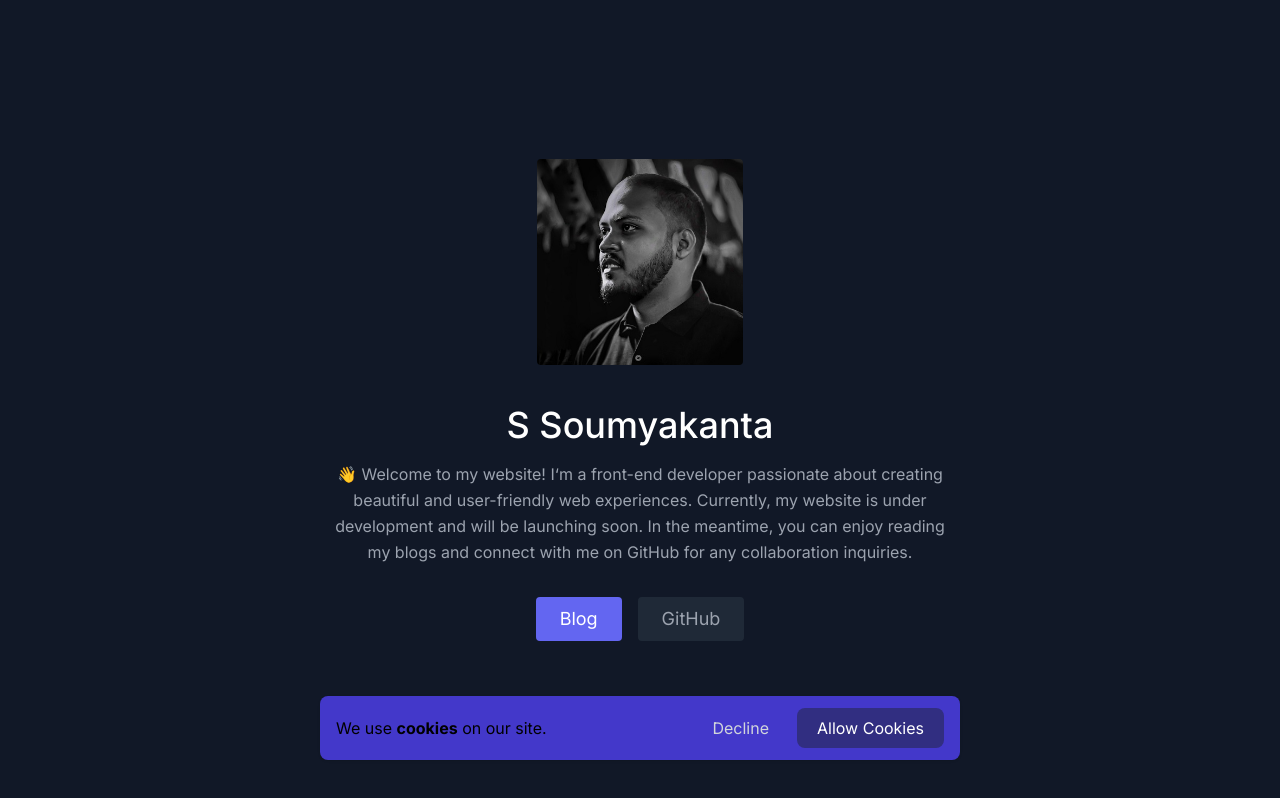
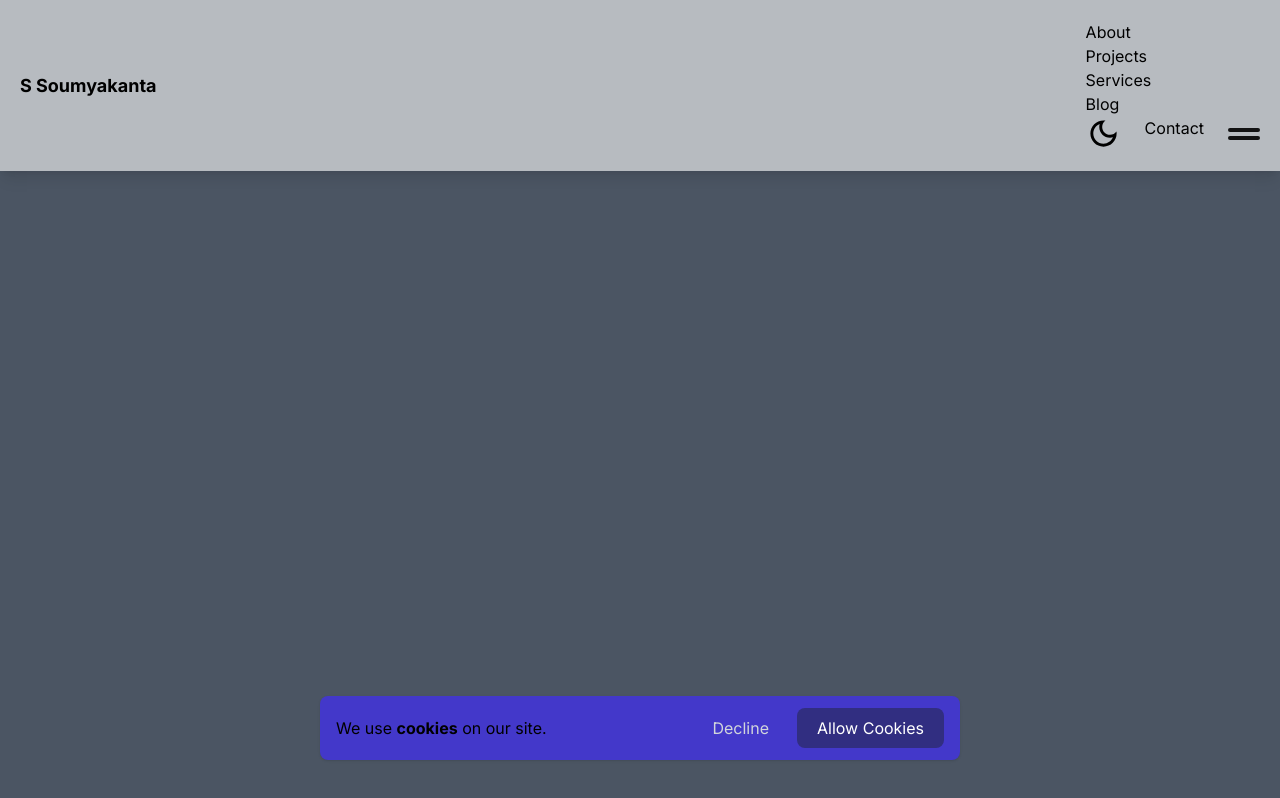
Before and after one commit to s-soumyakanta/s-soumyakanta, a Next.js app: page / in a window 1280 px wide. Built offline with nearby package versions, Linux system fonts and the light colour scheme; no server answers.

Commit message:
mui and navbar half complete

```diff
--- a/package.json
+++ b/package.json
@@ -9,6 +9,10 @@
     "lint": "next lint"
   },
   "dependencies": {
+    "@emotion/react": "^11.11.1",
+    "@emotion/styled": "^11.11.0",
+    "@mui/icons-material": "^5.14.19",
+    "@mui/material": "^5.14.20",
     "@types/gtag.js": "^0.0.18",
     "@vercel/analytics": "^1.1.1",
     "next": "14.0.3",
--- a/src/app/globals.css
+++ b/src/app/globals.css
@@ -1,27 +1,3 @@
 @tailwind base;
 @tailwind components;
 @tailwind utilities;
-
-:root {
-  --foreground-rgb: 0, 0, 0;
-  --background-start-rgb: 214, 219, 220;
-  --background-end-rgb: 255, 255, 255;
-}
-
-@media (prefers-color-scheme: dark) {
-  :root {
-    --foreground-rgb: 255, 255, 255;
-    --background-start-rgb: 0, 0, 0;
-    --background-end-rgb: 0, 0, 0;
-  }
-}
-
-body {
-  color: rgb(var(--foreground-rgb));
-  background: linear-gradient(
-      to bottom,
-      transparent,
-      rgb(var(--background-end-rgb))
-    )
-    rgb(var(--background-start-rgb));
-}
--- a/src/app/page.tsx
+++ b/src/app/page.tsx
@@ -1,23 +1,48 @@
-import Image from "next/image"
-import Link from "next/link"
+import { Navbar } from "@/components/Navbar"
 const page = () => {
   return (
-   <>
-    <section className="text-gray-400 bg-gray-900 body-font h-screen flex justify-center items-center ">
-  <div className="container mx-auto flex px-5  items-center justify-center flex-col ">
-    <Image className="lg:w-1/6 md:w-1/6 w-2/6 mb-10 object-cover object-center rounded" alt="S Soumyakanta" src='/s-soumyakanta.jpeg'  width="1060" height="509" />
-    <div className="text-center lg:w-2/4 w-full">
-      <h1 className="title-font sm:text-4xl text-3xl mb-4 font-medium text-white">S Soumyakanta</h1>
-      <p className="leading-relaxed mb-8">👋 Welcome to my website! I&lsquo;m a front-end developer passionate about creating beautiful and user-friendly web experiences. Currently, my website is under development and will be launching soon. In the meantime, you can enjoy reading my blogs and connect with me on GitHub for any collaboration inquiries.</p>
-      <div className="flex justify-center">
-        <Link className="inline-flex text-white bg-indigo-500 border-0 py-2 px-6 focus:outline-none hover:bg-indigo-600 rounded text-lg" href='/blog'>Blog</Link>
-        <Link className="ml-4 inline-flex text-gray-400 bg-gray-800 border-0 py-2 px-6 focus:outline-none hover:bg-gray-700 hover:text-white rounded text-lg" href='https://github.com/s-soumyakanta'>GitHub</Link>
-      </div>
+    <div className="bg-gray-600 min-h-screen relative">
+      <Navbar />
     </div>
-  </div>
-</section>
-   </>
   )
 }
 
 export default page
+
+
+
+
+
+
+
+
+
+
+
+
+
+
+
+// import Image from "next/image"
+// import Link from "next/link"
+// const page = () => {
+//   return (
+//    <>
+//     <section className="text-gray-400 bg-gray-900 body-font h-screen flex justify-center items-center ">
+//   <div className="container mx-auto flex px-5  items-center justify-center flex-col ">
+//     <Image className="lg:w-1/6 md:w-1/6 w-2/6 mb-10 object-cover object-center rounded" alt="S Soumyakanta" src='/s-soumyakanta.jpeg'  width="1060" height="509" />
+//     <div className="text-center lg:w-2/4 w-full">
+//       <h1 className="title-font sm:text-4xl text-3xl mb-4 font-medium text-white">S Soumyakanta</h1>
+//       <p className="leading-relaxed mb-8">👋 Welcome to my website! I&lsquo;m a front-end developer passionate about creating beautiful and user-friendly web experiences. Currently, my website is under development and will be launching soon. In the meantime, you can enjoy reading my blogs and connect with me on GitHub for any collaboration inquiries.</p>
+//       <div className="flex justify-center">
+//         <Link className="inline-flex text-white bg-indigo-500 border-0 py-2 px-6 focus:outline-none hover:bg-indigo-600 rounded text-lg" href='/blog'>Blog</Link>
+//         <Link className="ml-4 inline-flex text-gray-400 bg-gray-800 border-0 py-2 px-6 focus:outline-none hover:bg-gray-700 hover:text-white rounded text-lg" href='https://github.com/s-soumyakanta'>GitHub</Link>
+//       </div>
+//     </div>
+//   </div>
+// </section>
+//    </>
+//   )
+// }
+
+// export default page
--- /dev/null
+++ b/src/components/ContactButton.tsx
@@ -0,0 +1,10 @@
+
+const ContactButton = () => {
+  return (
+    <>
+     <button>Contact</button>
+    </>
+  )
+}
+
+export default ContactButton
--- /dev/null
+++ b/src/components/Hamberger.tsx
@@ -0,0 +1,44 @@
+"use client"
+import { useState } from "react"
+import { createPortal } from "react-dom"
+import Link from "next/link"
+import NavLinks from "./NavLinks"
+
+
+export default function Hamburger() {
+    const [isOpen,setIsOpen] = useState(false)
+    const hamburgerLineClass = `h-1 w-full my-0.5 rounded-md bg-black transition ease transform duration-300`
+  return (
+     <>
+       <button className="flex flex-col h-full w-full  justify-center items-center"
+      onClick={() => setIsOpen(!isOpen)}
+    >
+      <div
+        className={`${hamburgerLineClass} ${
+          isOpen
+            ? "rotate-45 translate-y-1 opacity-80"
+            : "opacity-90"
+        }`}
+      />
+
+      <div
+        className={`${hamburgerLineClass} ${
+          isOpen
+            ? "-rotate-45 -translate-y-1 opacity-80 "
+            : "opacity-90"
+        }`}
+      />
+       </button>
+       {
+        isOpen && createPortal(
+          <div className=" bg-white sticky bottom-0 bg-opacity-30 z-20 backdrop-filter backdrop-blur-sm left-0 w-full h-screen lg:hidden" onClick={() => setIsOpen(false)}>
+            <div className="h-full flex items-end">
+             <NavLinks />
+            </div>
+          </div>,document.body
+        )
+       }
+     </>
+
+  )
+}
--- /dev/null
+++ b/src/components/NavLinks.tsx
@@ -0,0 +1,23 @@
+ const NavLinks = () => {
+    return(
+        <ul>
+            <li>
+                About
+            </li>
+
+            <li>
+                Projects
+            </li>
+
+            <li>
+                Services
+            </li>
+
+            <li>
+                Blog
+            </li>
+        </ul>
+    )
+}
+
+export default NavLinks
--- a/src/components/Navbar.tsx
+++ b/src/components/Navbar.tsx
@@ -1,18 +1,69 @@
+import dynamic from "next/dynamic"
+import ContactButton from "./ContactButton"
+import ThemeToggle from "./ThemeToggle"
+
+
+
+const DynamicHamburger = dynamic(() => import("./Hamberger"),{
+    ssr:false,
+  })
 
 export const Navbar = () => {
+
+
+    const Links = () => {
+        return(
+            <ul>
+                <li>
+                    About
+                </li>
+
+                <li>
+                    Projects
+                </li>
+
+                <li>
+                    Services
+                </li>
+
+                <li>
+                    Blog
+                </li>
+            </ul>
+        )
+    }
+
+
+    const Buttons = () => {
+        return (
+            <>
+            <div className="  flex justify-center items-center">
+                <ThemeToggle />
+            </div>
+
+            <div className="hidden lg:block">
+                <ContactButton />
+            </div>
+
+            <div className=" w-8  flex justify-center items-centerlg:hidden ">
+                <DynamicHamburger />
+            </div>
+            </>
+        )
+    }
     return (
-      <nav>
-          <div>
-              Logo
+      <nav className="flex justify-between items-center bg-white bg-opacity-60   p-5 shadow-lg sticky top-0 z-30 dark:bg-gray-900 ">
+          <div className="text-lg font-bold">
+              S Soumyakanta
           </div>
 
           <div>
-              <div>
-                  Links
+              <div className="hidden lg:block">
+                  <Links />
               </div>
 
-              <div>
-                  buttons
+              <div className="flex space-x-6 ">
+                  <Buttons />
               </div>
           </div>
       </nav>
--- /dev/null
+++ b/src/components/ThemeToggle.tsx
@@ -0,0 +1,17 @@
+"use client"
+import { useState } from 'react';
+import LightModeOutlinedIcon from '@mui/icons-material/LightModeOutlined';
+import DarkModeOutlinedIcon from '@mui/icons-material/DarkModeOutlined';
+
+const ThemeToggle = () => {
+    const [isDark, setIsDark] = useState(false)
+  return (
+    <button onClick={() => setIsDark(!isDark)}>
+      {
+        isDark ? <LightModeOutlinedIcon fontSize={'large'} /> : <DarkModeOutlinedIcon fontSize={'large'} />
+      }
+    </button>
+  )
+}
+
+export default ThemeToggle
```
Also changed, not shown: 1 other file (tests, documents, lock files or other folders).
